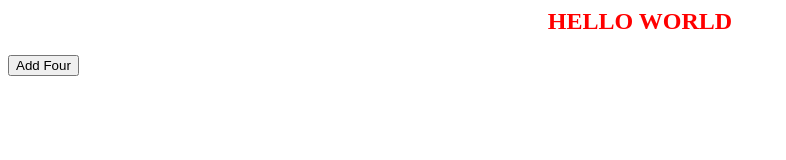
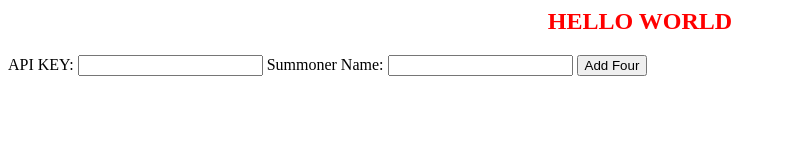
Before and after one commit to Rorenjii/First-Repo, a plain HTML site: page index.html in a window 1280 px wide. Shown: the whole page, without its empty margins (0-786 px from the left). Drawn offline with nearby package versions, Linux system fonts and the light colour scheme.

Commit message:
Update index.html

```diff
--- a/index.html
+++ b/index.html
@@ -7,6 +7,12 @@
 <script src="https://ajax.googleapis.com/ajax/libs/jquery/3.3.1/jquery.min.js"></script>
 <script src="scripts.js"></script>
 <h2> HELLO WORLD </h2>
+  API KEY:
+  <input id="apiKey">
+  </input>
+  Summoner Name:
+  <input id="summonerName">
+  </input>
 <button onclick="addFour()">Add Four</button>
 </body>
 </html>
```
